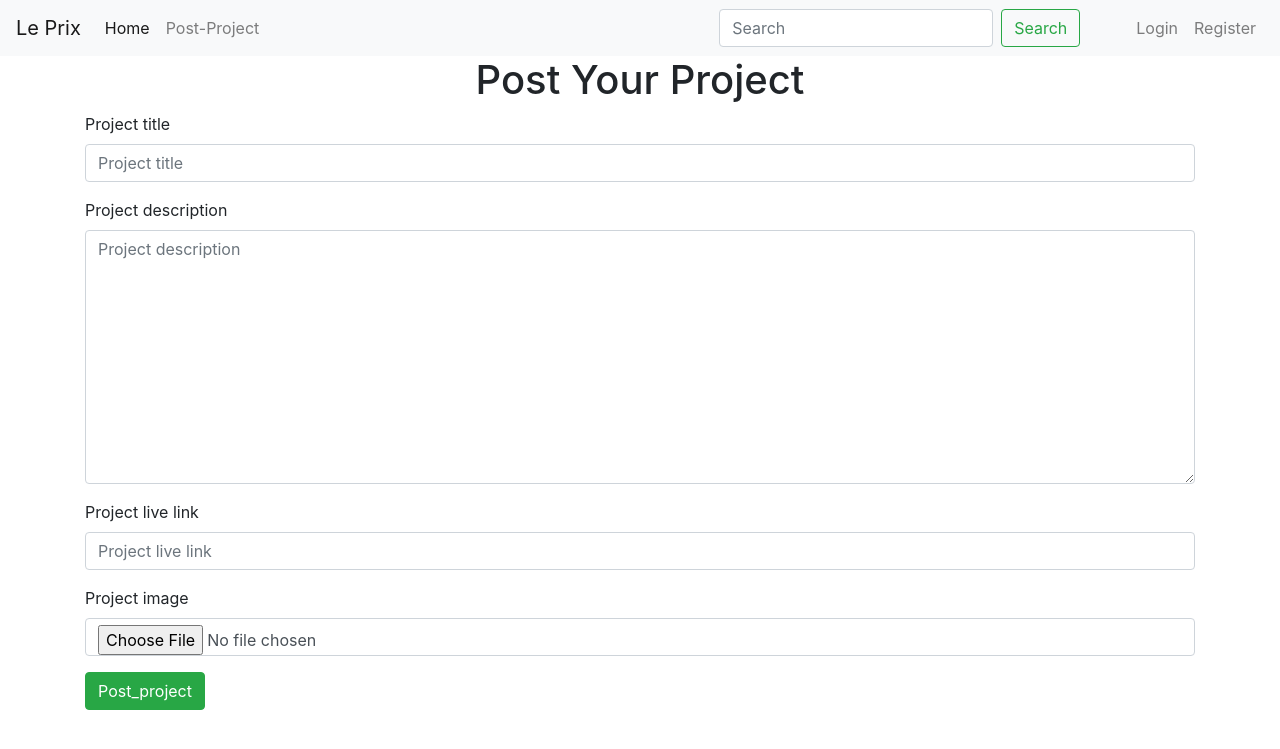
After one commit to ndonyemark/le_prix, a Django app: page /submit_project in a window 1280 px wide. The commit adds this page. Shown: the top 749 px of the page. Run offline with Django 3.2, Linux system fonts and the light colour scheme; some libraries are stand-ins or nearby versions.

Commit message:
pizza minor updates

```diff
--- a/awardsapp/templates/index.html
+++ b/awardsapp/templates/index.html
@@ -24,7 +24,7 @@
 
             {% for project in projects %}
                 <div class="col-lg-3 col-md-6">
-                    <div class="card" style="width: 18rem;">
+                    <div class="card" style="width: 350px;">
                         <img src="{{project.project_image.url}}" class="card-img-top" alt="...">
                         <div class="card-body">
                           <h5 class="card-title">{{project.project_title}}</h5>
--- a/awardsapp/templates/post_project.html
+++ b/awardsapp/templates/post_project.html
@@ -15,7 +15,7 @@
                     <div class="card-body">
                       <h5 class="card-title">Standard</h5>
                       <p class="card-text">Some quick example text to build on the card title and make up the bulk of the card's content.</p>
-                      <a href="#" class="btn btn-primary btn-block mb-3">Submit Now</a>
+                      <a href="{% url 'submit_project' %}" class="btn btn-primary btn-block mb-3">Submit Now</a>
                       <p class="card-text">Your website will be reviewed and voted on by our international jury, made up of some of the best designers, developers and agencies worldwide.</p>
                       <p><i class="fa fa-check"></i> free submission</p>
                       <p><i class="fa fa-times"></i> 20% off future submissions</p>
--- a/awardsapp/templates/single_project.html
+++ b/awardsapp/templates/single_project.html
@@ -5,7 +5,7 @@
     <div class="container">
         <div class="row">
             <div class="col">
-                <img src="{{project.project_image.url}}" alt="">
+                <img src="{{project.project_image.url}}" alt="" class="img-fluid">
             </div>
             <div class="col">
                 <h1>{{project.project_title}}</h1>
--- /dev/null
+++ b/awardsapp/templates/submit_project.html
@@ -0,0 +1,19 @@
+{% extends 'base.html' %}
+{% load bootstrap4 %}
+
+{% block content %}
+    <div class="container">
+        <div class="row">
+            <div class="col-lg-12 col-mg-12 col-sm-12">
+                <h1 class="text-center">Post Your Project</h1>
+            </div>
+            <div class="col">
+                <form action="" method="POST" enctype="multipart/form-data">
+                    {% csrf_token %}
+                    {% bootstrap_form form %}
+                    <button type="submit" class="btn btn-success">Post_project</button>
+                </form>
+            </div>
+        </div>
+    </div>
+{% endblock content %}
--- a/awardsapp/urls.py
+++ b/awardsapp/urls.py
@@ -5,5 +5,6 @@ urlpatterns = [
     path('', views.homepage, name='homepage'),
     path('post_project', views.post_project, name='post_project'),
     path('single_project/<int:project_id>', views.single_project, name='single_project'),
-    path('search', views.search, name='search')
+    path('search', views.search, name='search'),
+    path('submit_project', views.submit_project, name='submit_project')
 ]
--- a/awardsapp/views.py
+++ b/awardsapp/views.py
@@ -12,20 +12,10 @@ def homepage(request):
     return render(request, 'index.html', context)
 
 def post_project(request):
-    current_user = request.user
-    if request.method == 'POST':
-        project_registration_form = ProjectRegistrationForm(request.POST, request.FILES)
-        if project_registration_form.is_valid():
-            project = project_registration_form.save(commit=False)
-            project.project_owner = current_user
-            project.save()
-            return redirect('post_project')
-    else:
-        project_registration_form = ProjectRegistrationForm()
+
     title = 'Post Project'
     context={
         'title':title,
-        'form': project_registration_form
     }
     return render(request, 'post_project.html', context)
 
@@ -55,3 +45,22 @@ def search(request):
         'message': message
     }
     return render(request, 'search.html', context)
+
+def submit_project(request):
+    current_user = request.user
+    if request.method == 'POST':
+        project_registration_form = ProjectRegistrationForm(request.POST, request.FILES)
+        if project_registration_form.is_valid():
+            project = project_registration_form.save(commit=False)
+            project.project_owner = current_user
+            project.save()
+            return redirect('post_project')
+    else:
+        project_registration_form = ProjectRegistrationForm()
+
+    context={
+        'title': 'submit_project',
+        'form': project_registration_form
+    }
+
+    return render(request, 'submit_project.html', context)
```
Also changed, not shown: media/project_pics/Screenshot_from_2020-06-09_05-59-31.png (added).
